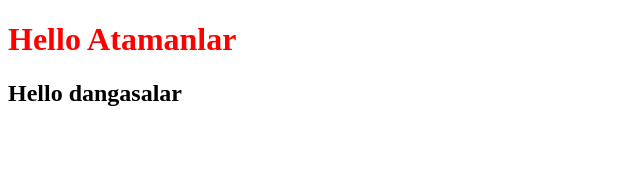
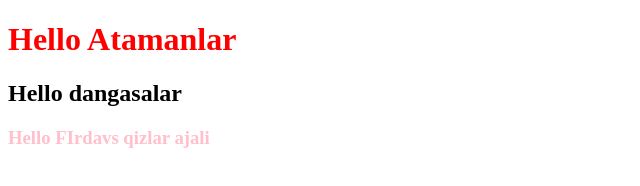
Before and after one commit to Diyorbek7337/gittest, a plain HTML site: page index.html in a window 1280 px wide. Shown: the whole page, without its empty margins (0-640 px from the left). Drawn offline with Linux system fonts and the light colour scheme.

Commit message:
uchinchi yuklash

```diff
--- a/index.html
+++ b/index.html
@@ -9,5 +9,6 @@
 <body>
     <h1>Hello Atamanlar</h1>
     <h2>Hello dangasalar</h2>
+    <h3>Hello FIrdavs qizlar ajali</h3>
 </body>
 </html>
--- a/style.css
+++ b/style.css
@@ -1,3 +1,6 @@
 h1 {
     color: red;
 }
+h3 {
+    color: pink;
+}
```
